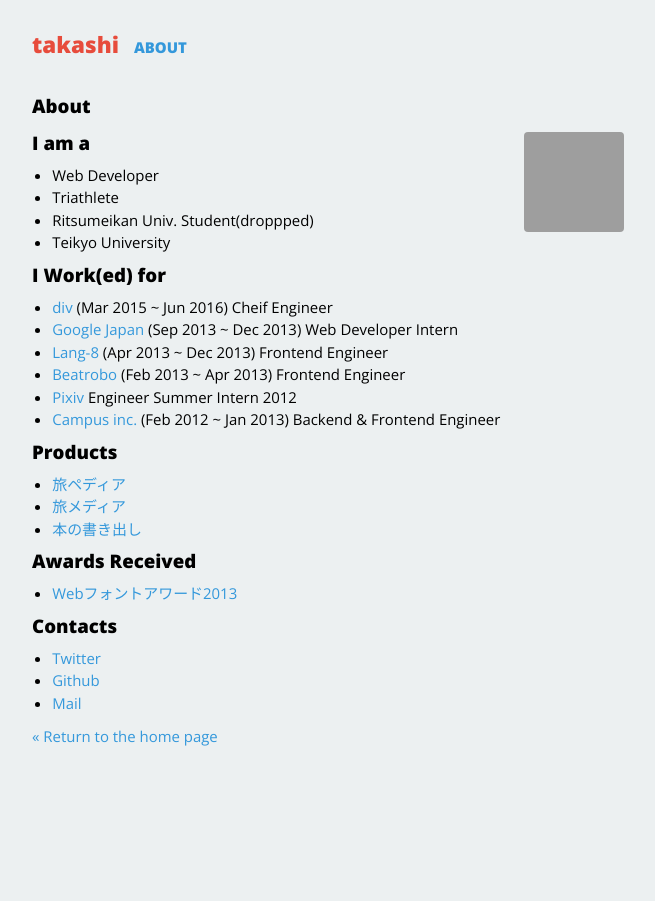
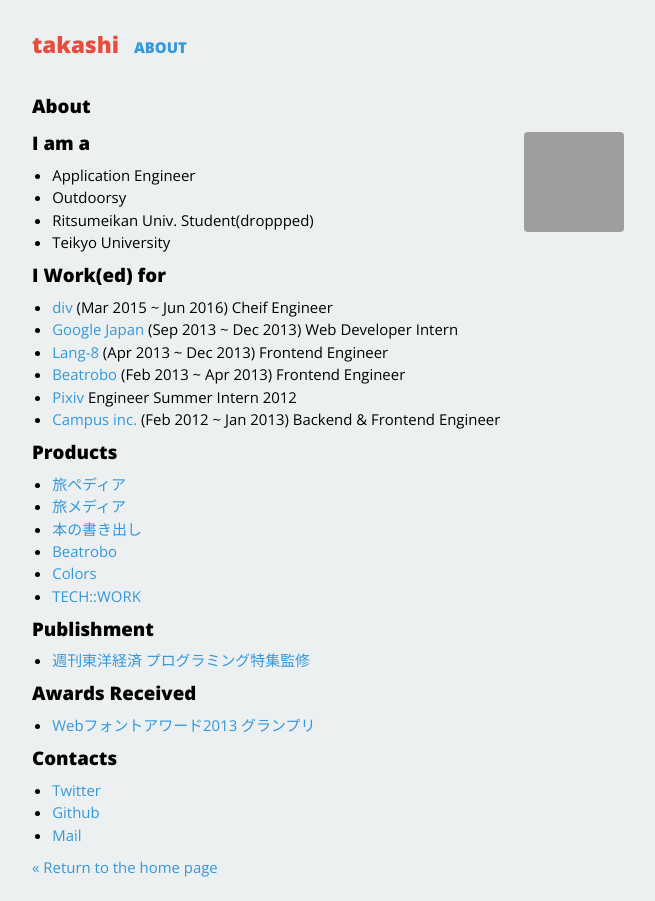
Before and after one commit to takashi/takashi.github.io, a Jekyll site: the page built from about.md, in a window 1280 px wide, cut to the strip 0-901 px from the top of the page. Shown: the whole strip, without its empty margins (312-967 px from the left). Built offline with Jekyll 4.4.1, drawn with Linux system fonts in a browser that asks for light colours; nearby versions of some CDN libraries; grey boxes are pictures that could not be loaded.

Commit message:
update about

```diff
--- a/about.md
+++ b/about.md
@@ -8,8 +8,8 @@ permalink: /about/
 
 ## I am a
 
-- Web Developer
-- Triathlete
+- Application Engineer
+- Outdoorsy
 - Ritsumeikan Univ. Student(droppped)
 - Teikyo University
 
@@ -26,9 +26,15 @@ permalink: /about/
 - [旅ペディア](http://tabipedia.net)
 - [旅メディア](http://media.tabipedia.net)
 - [本の書き出し](http://kakidashi.com)
+- [Beatrobo](https://corp.beatrobo.com/ja/)
+- [Colors](https://colors.today)
+- [TECH::WORK](https://tech-work.in)
+
+## Publishment
+- [週刊東洋経済 プログラミング特集監修](http://store.toyokeizai.net/magazine/toyo/20160516)
 
 ## Awards Received
-- [Webフォントアワード2013](http://book.mynavi.jp/wd/webfont/2013/)
+- [Webフォントアワード2013 グランプリ](http://book.mynavi.jp/wd/webfont/2013/)
 
 ## Contacts
 - [Twitter](http://twitter.com/tak0303)
```
